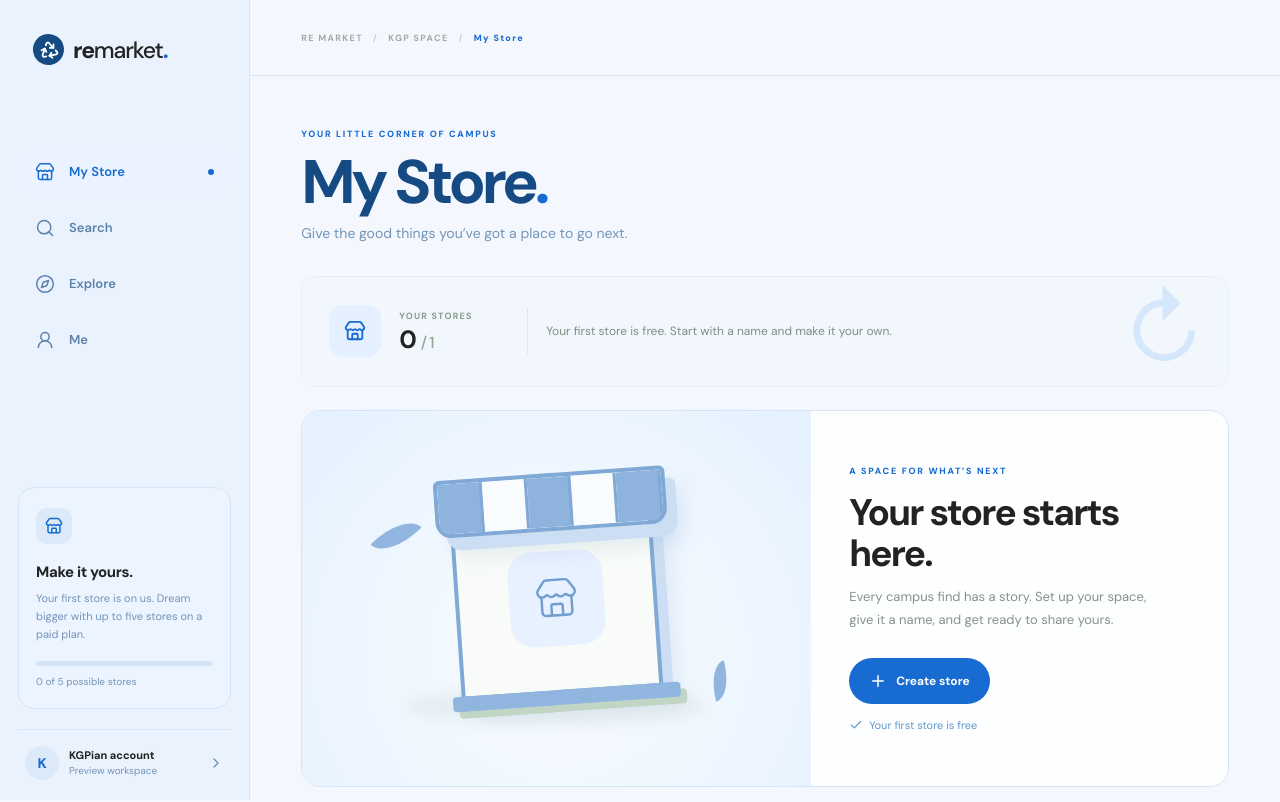
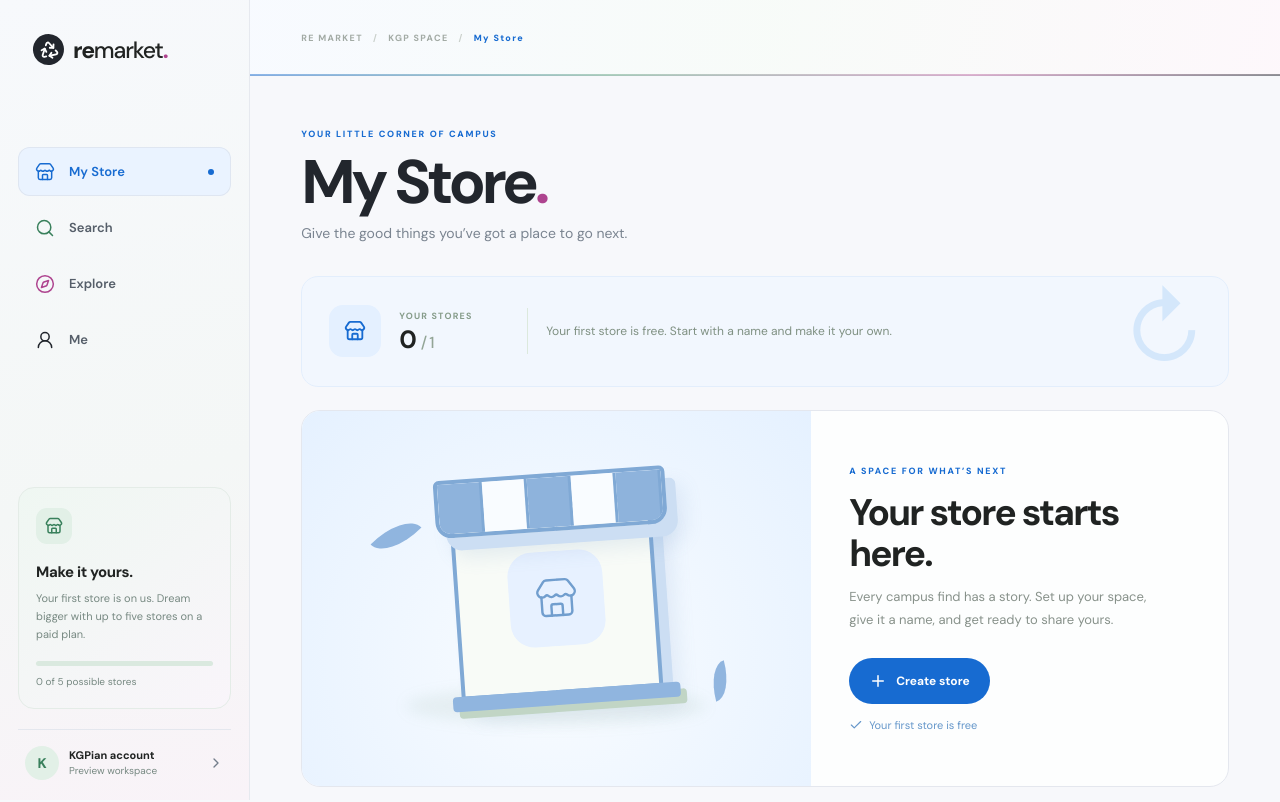
Before and after one commit to shashank-sahil/ReMarket, a Next.js app: page /kgpians in a window 1280 px wide. Shown: the top 802 px of the page. Built offline with nearby package versions, Linux system fonts and the light colour scheme.

Commit message:
Update Site source

```diff
--- a/app/kgpians/dashboard.css
+++ b/app/kgpians/dashboard.css
@@ -103,3 +103,64 @@
 .kgp-bottom-nav{background:color-mix(in srgb,var(--tab-canvas) 92%,transparent);border-color:var(--tab-border)}
 @media(max-width:850px){.kgp-bottom-nav button{color:var(--tab-subtle)}.kgp-bottom-nav button.active{color:var(--tab-accent);background:color-mix(in srgb,var(--tab-accent) 12%,white)}}
 @media(prefers-reduced-motion:reduce){.kgp-app,.kgp-sidebar,.kgp-main-wrap{transition:none}}
+
+/* One shared palette: ink, blue, green and magenta across every section. */
+.kgp-theme-store,.kgp-theme-search,.kgp-theme-explore,.kgp-theme-me{
+  --tab-accent:#176bd1;--tab-dark:#22262d;--tab-soft:#eaf1fc;
+  --tab-canvas:#f7f8fb;--tab-side:#f5f6f9;--tab-border:#e4e7ee;--tab-subtle:#737d8b;
+  --palette-blue:#176bd1;--palette-green:#39805c;--palette-magenta:#ae448f;--palette-ink:#22262d;
+}
+.kgp-app,.kgp-main-wrap{background:#f7f8fb}
+.kgp-sidebar{background:linear-gradient(165deg,#f7f9fc 0%,#f4f7f6 60%,#f9f3f8 100%);border-color:#e6e9ef}
+.kgp-topbar{background:linear-gradient(100deg,#f7faffed,#f7fbf8ed 50%,#fdf7fbed);border-color:#e7e9ef}
+.kgp-topbar:after{content:'';position:absolute;bottom:-1px;left:0;right:0;height:2px;background:linear-gradient(90deg,#176bd1 0%,#61a380 35%,#bf6aa4 70%,#25282f 100%);opacity:.48}
+.kgp-brand-mark{background:var(--palette-ink)}.kgp-brand i{color:var(--palette-magenta)}
+.kgp-side-nav .kgp-nav-item{color:#555e69;opacity:1}
+.kgp-side-nav .kgp-nav-item:nth-child(1) svg:first-child{color:var(--palette-blue)}
+.kgp-side-nav .kgp-nav-item:nth-child(2) svg:first-child{color:var(--palette-green)}
+.kgp-side-nav .kgp-nav-item:nth-child(3) svg:first-child{color:var(--palette-magenta)}
+.kgp-side-nav .kgp-nav-item:nth-child(4) svg:first-child{color:var(--palette-ink)}
+.kgp-side-nav .kgp-nav-item.active{color:var(--palette-ink);background:#e8edf7;box-shadow:inset 0 0 0 1px #dfe6f1}
+.kgp-side-nav .kgp-nav-item:nth-child(2).active{background:#e6f1ea;box-shadow:inset 0 0 0 1px #d7e8dd}
+.kgp-side-nav .kgp-nav-item:nth-child(3).active{background:#f7eaf3;box-shadow:inset 0 0 0 1px #f0dfeb}
+.kgp-side-nav .kgp-nav-item:nth-child(4).active{background:#eaecef;box-shadow:inset 0 0 0 1px #dfe2e6}
+.kgp-side-nav .kgp-nav-item:nth-child(1) .kgp-nav-indicator{background:var(--palette-blue)}
+.kgp-side-nav .kgp-nav-item:nth-child(2) .kgp-nav-indicator{background:var(--palette-green)}
+.kgp-side-nav .kgp-nav-item:nth-child(3) .kgp-nav-indicator{background:var(--palette-magenta)}
+.kgp-side-nav .kgp-nav-item:nth-child(4) .kgp-nav-indicator{background:var(--palette-ink)}
+.kgp-mini-plan{background:linear-gradient(140deg,#eff7f2,#f9f5fa);border-color:#e4ece7}
+.kgp-mini-plan-icon,.kgp-avatar{background:#e2f0e7;color:var(--palette-green)}
+.kgp-mini-plan p,.kgp-mini-plan small,.kgp-sidebar-user span,.kgp-footer{color:#778982}
+.kgp-mini-plan-line{background:#dae9df}.kgp-mini-plan-line span{background:var(--palette-green)}
+.kgp-app .kgp-heading-dot{color:var(--palette-magenta)}
+.kgp-app .kgp-section .kgp-eyebrow{color:var(--palette-blue)}
+.kgp-heading-row h1,.kgp-panel-top h2,.kgp-panel-top h3{color:var(--palette-ink)}
+.kgp-heading-row p,.kgp-panel-top p{color:#7a8490}
+.kgp-primary,.kgp-primary:hover,.kgp-main-action{background:var(--palette-blue);color:#fff}
+.kgp-plan-intro h2 span,.kgp-free-note{color:var(--palette-green)}
+.kgp-plan-button,.kgp-plan-button:hover{background:#ebf5ee;color:var(--palette-green)}
+.kgp-search-field{background:#fff;border-color:#dbe9df;color:var(--palette-green)}
+.kgp-search-field:focus-within{border-color:var(--palette-green)}
+.kgp-theme-search .kgp-placeholder-icon{background:#e5f3e9;color:var(--palette-green)}
+.kgp-search-notice{background:#edf7ef;color:#4f8060}
+.kgp-theme-explore .kgp-explore-placeholder{background:radial-gradient(circle at 30% 25%,#f7fbff,#fcf4fa 75%);border-color:#efdfea}
+.kgp-theme-explore .kgp-placeholder-icon{background:#f8e6f2;color:var(--palette-magenta)}
+.kgp-theme-explore .kgp-placeholder h2{color:var(--palette-ink)}
+.kgp-theme-me .kgp-profile-hero{background:linear-gradient(115deg,#edf5ff,#f4faf5 55%,#fcf1f8);border-color:#e2e8ee}
+.kgp-theme-me .kgp-profile-badge{background:#e4ecf9;color:var(--palette-blue)}
+.kgp-theme-me .kgp-profile-hero-icon{color:#b778a6}
+.kgp-theme-me .kgp-settings-tabs button.active{background:#e8edf5;color:var(--palette-ink)}
+.kgp-theme-me .kgp-phone-row button,.kgp-theme-me .kgp-personal-note{background:#eaf5ed;color:var(--palette-green)}
+.kgp-theme-me .kgp-banner-upload{background:linear-gradient(125deg,#eef5ff,#eef8f0,#faf0f7);border-color:#dbe5eb;background-size:cover;background-position:center}
+.kgp-theme-me .kgp-banner-upload-content{color:var(--palette-blue)}
+.kgp-bottom-nav{background:#fafbfcf2;border-color:#e3e8ee}
+@media(max-width:850px){
+ .kgp-bottom-nav button:nth-child(1){color:var(--palette-blue)}
+ .kgp-bottom-nav button:nth-child(2){color:var(--palette-green)}
+ .kgp-bottom-nav button:nth-child(3){color:var(--palette-magenta)}
+ .kgp-bottom-nav button:nth-child(4){color:var(--palette-ink)}
+ .kgp-bottom-nav button:nth-child(1).active{background:#e8effa}
+ .kgp-bottom-nav button:nth-child(2).active{background:#e6f1ea}
+ .kgp-bottom-nav button:nth-child(3).active{background:#f7eaf3}
+ .kgp-bottom-nav button:nth-child(4).active{background:#eaecef}
+}
```
